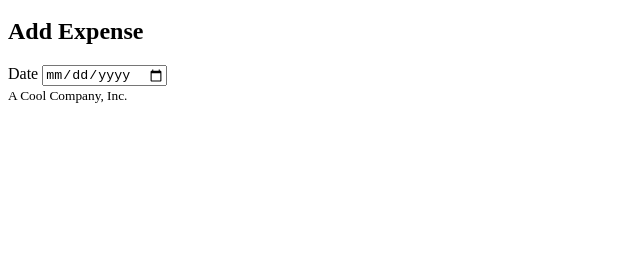
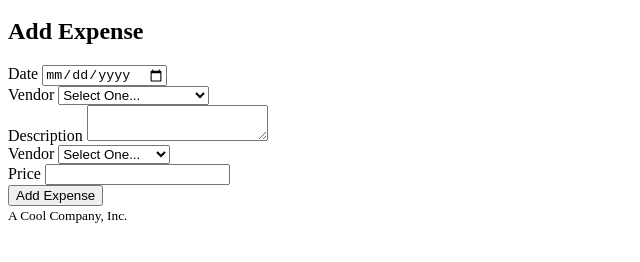
Before and after one commit to ericwgreene/intro-web-programming, a website: page add-expense.html in a window 1280 px wide. Shown: the part 164-426 px from the top of the page, without its empty margins (0-640 px from the left). Drawn offline with Linux system fonts and the light colour scheme.

Commit message:
Add expense form.

```diff
--- a/add-expense.html
+++ b/add-expense.html
@@ -27,6 +27,38 @@
             <label for="date-input">Date</label>
             <input id="date-input" type="date" />
           </div>
+          <div>
+            <label for="vendor-select">Vendor</label>
+            <select id="vendor-select">
+              <option value="">Select One...</option>
+              <option value="1">Orange Market Fuel</option>
+              <option value="2">Oakmill Paper Supply</option>
+              <option value="3">Tom's Computers</option>
+              <option value="4">Zip Ship</option>
+            </select>
+          </div>
+          <div>
+            <label for="description-textarea">Description</label>
+            <textarea id="description-textarea"></textarea>
+          </div>
+          <div>
+            <label for="category-select">Vendor</label>
+            <select id="category-select">
+              <option value="">Select One...</option>
+              <option value="1">Equipment</option>
+              <option value="2">Shipping</option>
+              <option value="3">Travel</option>
+              <option value="4">Office Supplies</option>
+              <option value="5">Accounting</option>
+            </select>
+          </div>
+          <div>
+            <label for="price-input">Price</label>
+            <input id="price-input" type="number" />
+          </div>
+          <div>
+            <button type="button">Add Expense</button>
+          </div>
         </form>
       </main>
       <aside></aside>
```
